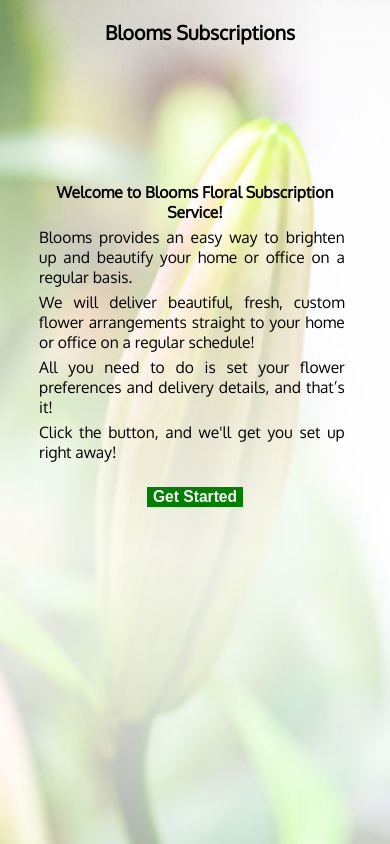
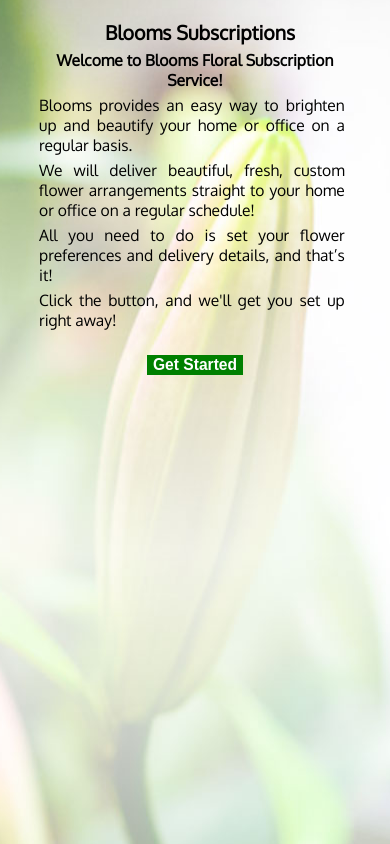
Before and after one commit to selvinor/selvin-subscription-client, a React (Create React App) app: page / in a window 390 px wide. Built offline with nearby package versions, Linux system fonts and the light colour scheme; no server answers.

Commit message:
fixed .landing margin-top

```diff
--- a/src/components/subscription-add-form.css
+++ b/src/components/subscription-add-form.css
@@ -178,7 +178,14 @@ li  {
 .arrangement2 {
   border: .25px #eee solid;
 }
-
+.landing {
+  min-width:280px;
+  width: 80%;
+  margin:10px auto 0;
+}
+.landing h2{
+  font-size:3vw;
+}
 
 
 ul.arrangements {
@@ -1511,7 +1518,7 @@ h1 {
   }
 
   .landing {
-    margin-top:35%;
+    margin-top:5px;
   }
   .landing p{
     font-size: 4vw;
@@ -1663,7 +1670,7 @@ input {
     text-align:center;
   }
   .landing {
-    margin-top:35%;
+    margin-top:5px;
   }
   .landing p{
     font-size: 4vw;
@@ -1860,7 +1867,7 @@ width:50px;
   .landing {
     min-width:280px;
     width: 80%;
-    margin: 35% auto 0;
+    margin: 5px auto 0;
     font-size:3vw;
   }
   .landing p{
```
